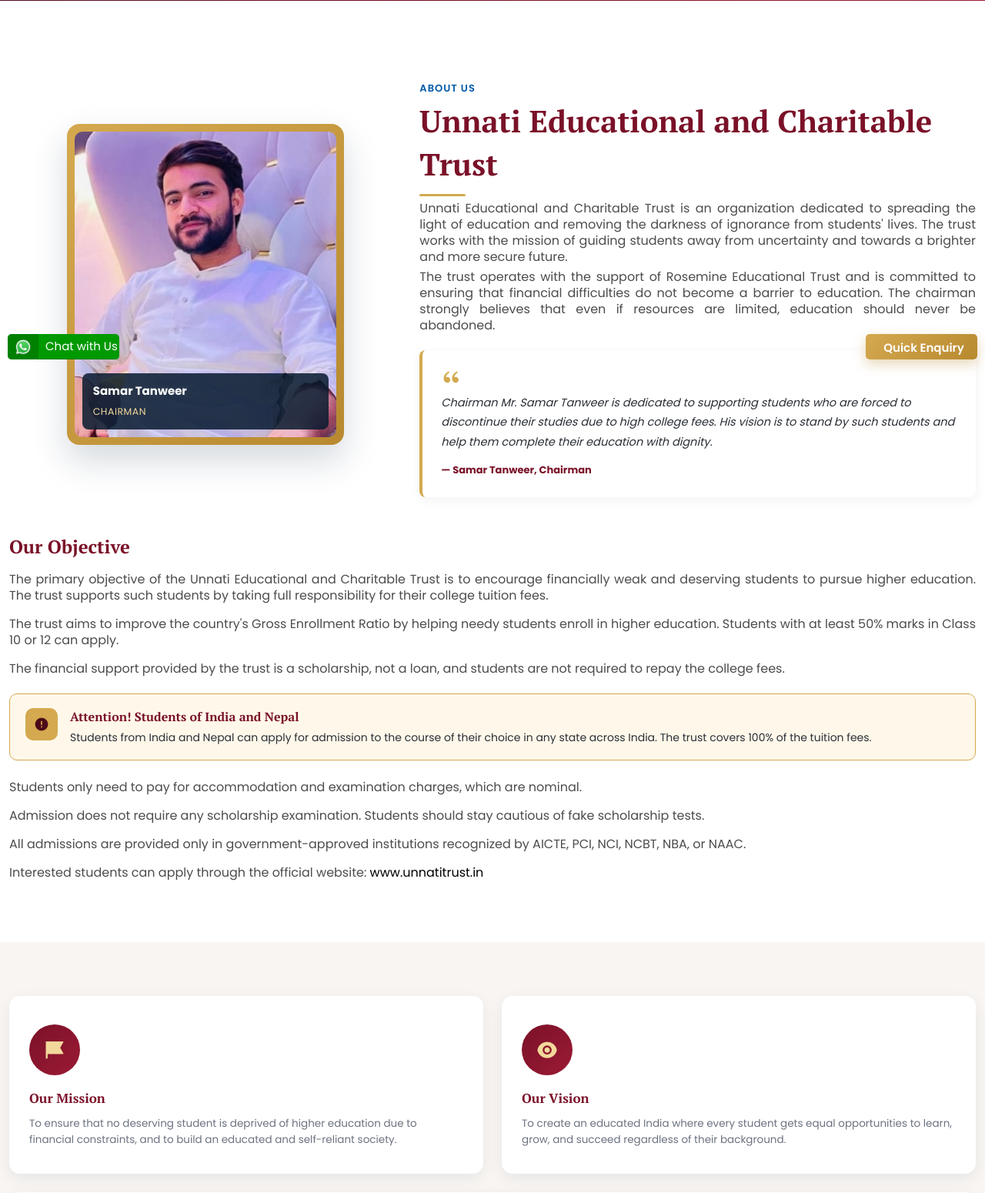
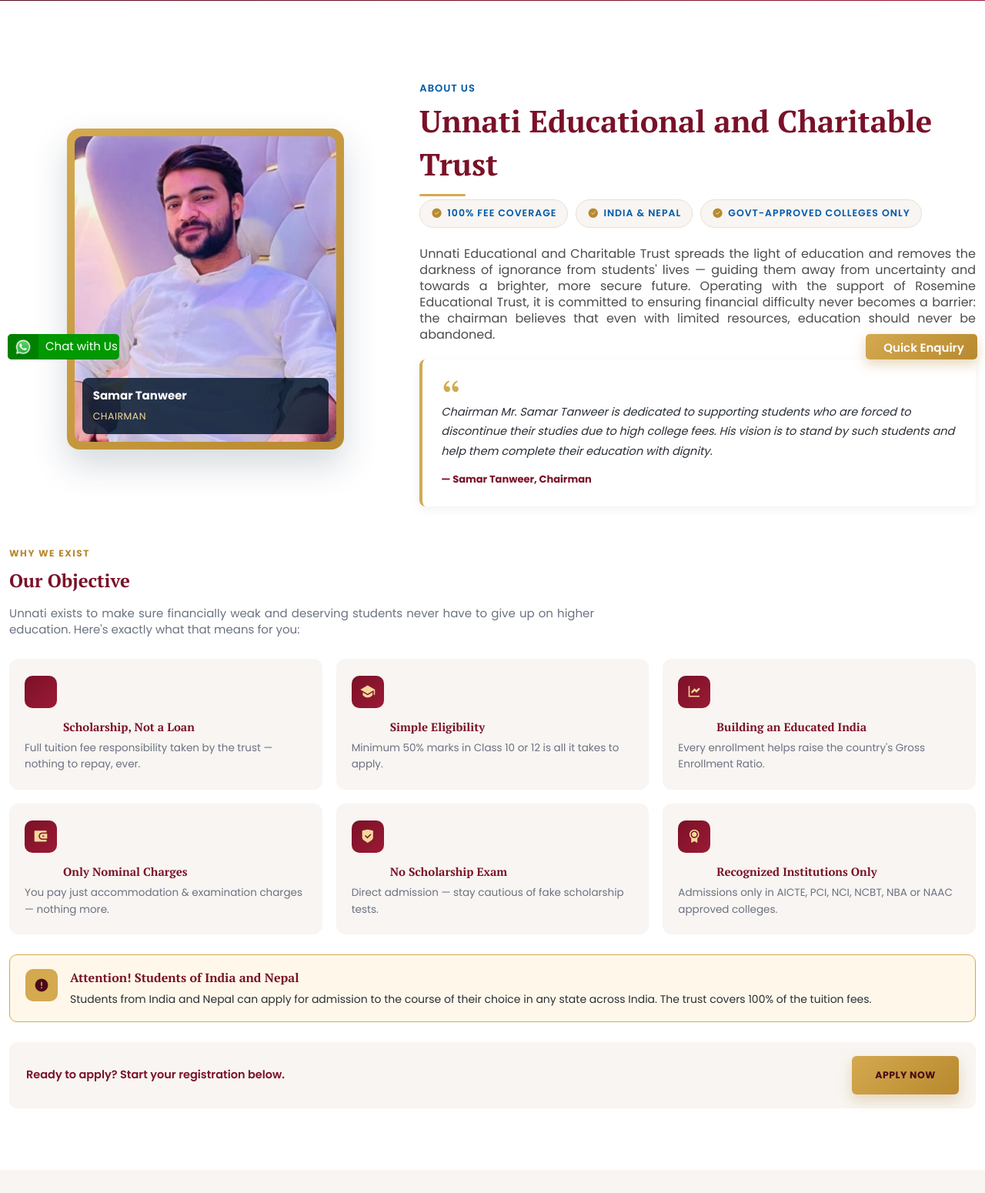
Before and after one commit to NazishTaj/unnatitrust, a Django app: page /about/ in a window 1280 px wide. Shown: the part 328-1878 px from the top of the page at 77% size. Run offline with Django 4.2, Linux system fonts and the light colour scheme; some libraries are stand-ins or nearby versions.

Commit message:
Revise About Us page with updated content and layout
Updated the About Us page to enhance content and layout, including new sections for objectives and mission/vision statements.

```diff
--- a/templates/about.html
+++ b/templates/about.html
@@ -37,12 +37,14 @@
                         <span>About us</span>
                         <h2>Unnati Educational and Charitable Trust</h2>
 
-                        <p align="justify">
-                            Unnati Educational and Charitable Trust is an organization dedicated to spreading the light of education and removing the darkness of ignorance from students' lives. The trust works with the mission of guiding students away from uncertainty and towards a brighter and more secure future.
-                        </p>
+                        <div class="info-pills">
+                            <span class="pill"><i class="ri-checkbox-circle-fill"></i> 100% Fee Coverage</span>
+                            <span class="pill"><i class="ri-checkbox-circle-fill"></i> India &amp; Nepal</span>
+                            <span class="pill"><i class="ri-checkbox-circle-fill"></i> Govt-Approved Colleges Only</span>
+                        </div>
 
                         <p align="justify">
-                            The trust operates with the support of Rosemine Educational Trust and is committed to ensuring that financial difficulties do not become a barrier to education. The chairman strongly believes that even if resources are limited, education should never be abandoned.
+                            Unnati Educational and Charitable Trust spreads the light of education and removes the darkness of ignorance from students' lives — guiding them away from uncertainty and towards a brighter, more secure future. Operating with the support of Rosemine Educational Trust, it is committed to ensuring financial difficulty never becomes a barrier: the chairman believes that even with limited resources, education should never be abandoned.
                         </p>
                     </div>
 
@@ -60,19 +62,44 @@
         <div class="row mt-5">
             <div class="col-12">
                 <div class="about-subpara objective-card">
+                    <span class="obj-eyebrow">Why We Exist</span>
                     <h2>Our Objective</h2>
-
-                    <p align="justify">
-                        The primary objective of the Unnati Educational and Charitable Trust is to encourage financially weak and deserving students to pursue higher education. The trust supports such students by taking full responsibility for their college tuition fees.
+                    <p align="justify" class="objective-intro">
+                        Unnati exists to make sure financially weak and deserving students never have to give up on higher education. Here's exactly what that means for you:
                     </p>
 
-                    <p align="justify">
-                        The trust aims to improve the country's Gross Enrollment Ratio by helping needy students enroll in higher education. Students with at least 50% marks in Class 10 or 12 can apply.
-                    </p>
-
-                    <p align="justify">
-                        The financial support provided by the trust is a scholarship, not a loan, and students are not required to repay the college fees.
-                    </p>
+                    <div class="objective-fact-grid">
+                        <div class="fact-card">
+                            <div class="fact-icon"><i class="ri-money-rupee-circle-fill"></i></div>
+                            <h5>Scholarship, Not a Loan</h5>
+                            <p>Full tuition fee responsibility taken by the trust — nothing to repay, ever.</p>
+                        </div>
+                        <div class="fact-card">
+                            <div class="fact-icon"><i class="ri-graduation-cap-fill"></i></div>
+                            <h5>Simple Eligibility</h5>
+                            <p>Minimum 50% marks in Class 10 or 12 is all it takes to apply.</p>
+                        </div>
+                        <div class="fact-card">
+                            <div class="fact-icon"><i class="ri-line-chart-fill"></i></div>
+                            <h5>Building an Educated India</h5>
+                            <p>Every enrollment helps raise the country's Gross Enrollment Ratio.</p>
+                        </div>
+                        <div class="fact-card">
+                            <div class="fact-icon"><i class="ri-wallet-3-fill"></i></div>
+                            <h5>Only Nominal Charges</h5>
+                            <p>You pay just accommodation &amp; examination charges — nothing more.</p>
+                        </div>
+                        <div class="fact-card">
+                            <div class="fact-icon"><i class="ri-shield-check-fill"></i></div>
+                            <h5>No Scholarship Exam</h5>
+                            <p>Direct admission — stay cautious of fake scholarship tests.</p>
+                        </div>
+                        <div class="fact-card">
+                            <div class="fact-icon"><i class="ri-award-fill"></i></div>
+                            <h5>Recognized Institutions Only</h5>
+                            <p>Admissions only in AICTE, PCI, NCI, NCBT, NBA or NAAC approved colleges.</p>
+                        </div>
+                    </div>
 
                     <!-- Highlight box -->
                     <div class="attention-box">
@@ -85,22 +112,10 @@
                         </div>
                     </div>
 
-                    <p align="justify" class="mt-4">
-                        Students only need to pay for accommodation and examination charges, which are nominal.
-                    </p>
-
-                    <p align="justify">
-                        Admission does not require any scholarship examination. Students should stay cautious of fake scholarship tests.
-                    </p>
-
-                    <p align="justify">
-                        All admissions are provided only in government-approved institutions recognized by AICTE, PCI, NCI, NCBT, NBA, or NAAC.
-                    </p>
-
-                    <p align="justify" class="mb-0">
-                        Interested students can apply through the official website:
-                        <a href="http://www.unnatitrust.in/">www.unnatitrust.in</a>
-                    </p>
+                    <div class="objective-apply-row">
+                        <p class="mb-0">Ready to apply? Start your registration below.</p>
+                        <a href="{% url 'registration' %}" class="btn v1">Apply Now</a>
+                    </div>
                 </div>
             </div>
         </div>
@@ -316,6 +331,33 @@
         letter-spacing: 0.5px;
     }
 
+    /* ---------- INFO PILLS ---------- */
+    .info-pills {
+        display: flex;
+        flex-wrap: wrap;
+        gap: 10px;
+        margin: 4px 0 18px;
+    }
+
+    .info-pills .pill {
+        display: inline-flex;
+        align-items: center;
+        gap: 6px;
+        background: var(--uet-bg-soft);
+        border: 1px solid #eadfd0;
+        color: var(--uet-navy);
+        font-family: 'Poppins', sans-serif;
+        font-weight: 600;
+        font-size: 12.5px;
+        padding: 7px 14px;
+        border-radius: 20px;
+    }
+
+    .info-pills .pill i {
+        color: var(--uet-gold-dark);
+        font-size: 14px;
+    }
+
     /* ---------- CHAIRMAN QUOTE ---------- */
     .chairman-quote {
         background: var(--uet-white);
@@ -349,12 +391,110 @@
     }
 
     /* ---------- OBJECTIVE / ATTENTION BOX ---------- */
+    .obj-eyebrow {
+        display: block;
+        color: var(--uet-gold-dark);
+        font-family: 'Poppins', sans-serif;
+        font-weight: 700;
+        font-size: 12px;
+        letter-spacing: 1.5px;
+        text-transform: uppercase;
+        margin-bottom: 6px;
+    }
+
     .objective-card h2 {
         color: var(--uet-navy);
         font-family: 'PT Serif', serif;
         font-weight: 700;
         font-size: 24px;
         margin-bottom: 14px;
+    }
+
+    .objective-intro {
+        color: var(--uet-muted);
+        font-size: 15px;
+        max-width: 760px;
+        margin-bottom: 28px !important;
+    }
+
+    .objective-fact-grid {
+        display: grid;
+        grid-template-columns: repeat(3, 1fr);
+        gap: 18px;
+        margin-bottom: 26px;
+    }
+
+    @media (max-width: 991px) {
+        .objective-fact-grid { grid-template-columns: repeat(2, 1fr); }
+    }
+
+    @media (max-width: 575px) {
+        .objective-fact-grid { grid-template-columns: 1fr; }
+    }
+
+    .fact-card {
+        background: var(--uet-bg-soft);
+        border-radius: 12px;
+        padding: 22px 20px;
+        transition: transform 0.25s ease, box-shadow 0.25s ease, background 0.25s ease;
+    }
+
+    .fact-card:hover {
+        transform: translateY(-4px);
+        background: var(--uet-white);
+        box-shadow: 0 12px 26px rgba(15, 42, 74, 0.1);
+    }
+
+    .fact-icon {
+        width: 42px;
+        height: 42px;
+        border-radius: 10px;
+        background: linear-gradient(135deg, var(--uet-navy) 0%, var(--uet-navy-mid) 100%);
+        color: var(--uet-gold-light);
+        display: flex;
+        align-items: center;
+        justify-content: center;
+        font-size: 19px;
+        margin-bottom: 14px;
+    }
+
+    .fact-card h5 {
+        color: var(--uet-navy);
+        font-weight: 700;
+        font-size: 15px;
+        margin-bottom: 6px;
+    }
+
+    .fact-card p {
+        color: var(--uet-muted);
+        font-size: 13.5px;
+        line-height: 1.6;
+        margin-bottom: 0;
+    }
+
+    .objective-apply-row {
+        display: flex;
+        align-items: center;
+        justify-content: space-between;
+        flex-wrap: wrap;
+        gap: 14px;
+        background: var(--uet-bg-soft);
+        border-radius: 10px;
+        padding: 18px 22px;
+        margin-top: 26px;
+    }
+
+    .objective-apply-row p {
+        color: var(--uet-navy);
+        font-family: 'Poppins', sans-serif;
+        font-weight: 600;
+        font-size: 14.5px;
+    }
+
+    .objective-apply-row .btn.v1 {
+        padding: 12px 30px;
+        font-size: 12.5px;
+        white-space: nowrap;
     }
 
     .attention-box {
```
